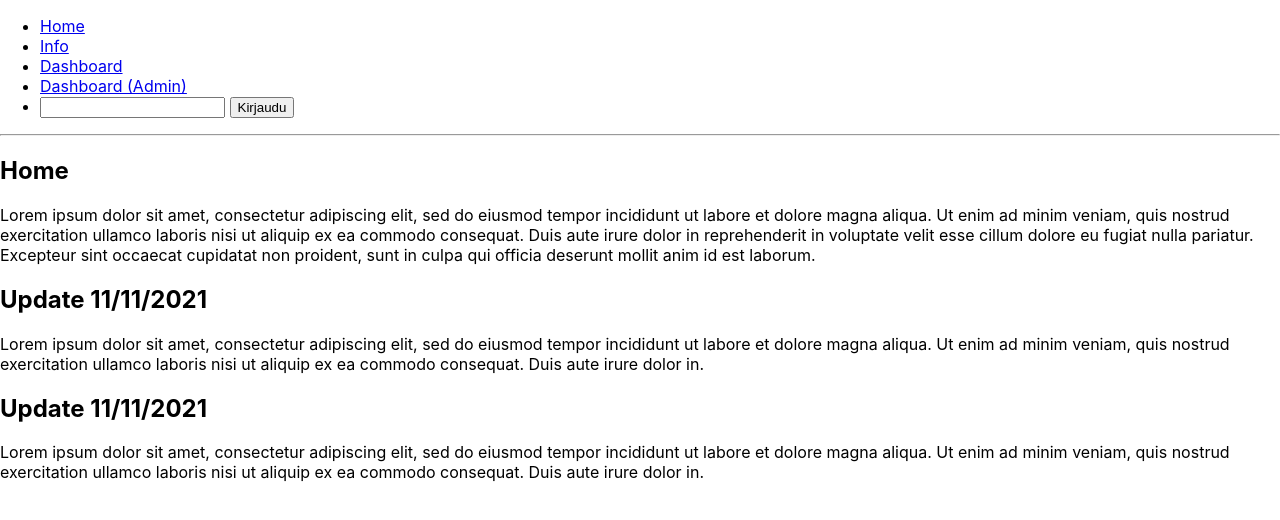
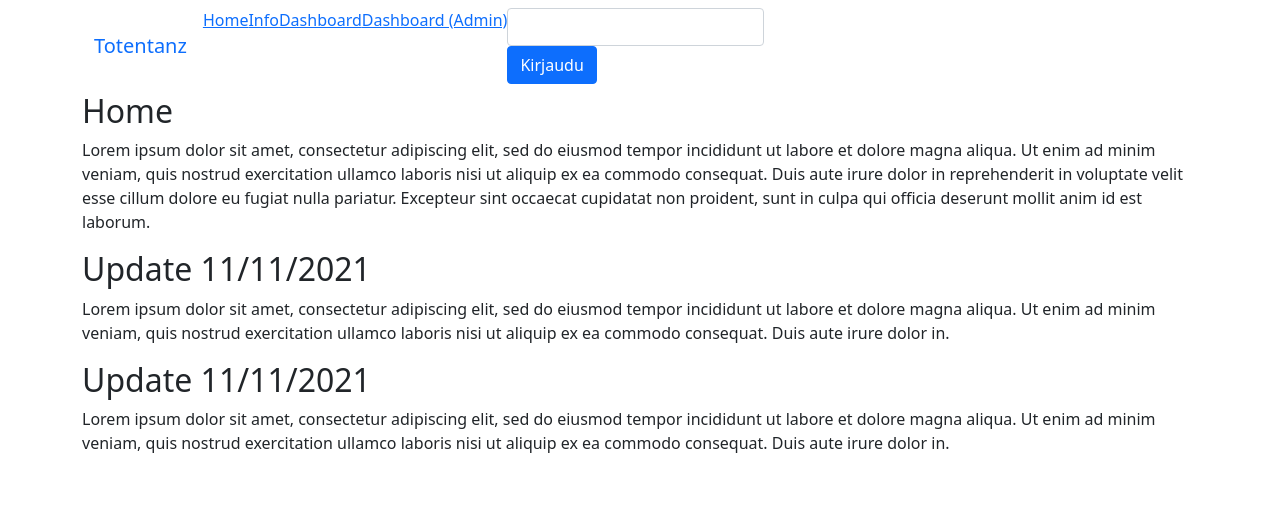
Before and after one commit to Zerahar/Totentanz, a React (Create React App) app in the folder frontend/: page / in a window 1280 px wide. Shown: the top 520 px of the page. Built offline with nearby package versions, Linux system fonts and the light colour scheme.

Commit message:
Started implementing bootstrap

```diff
--- a/frontend/package.json
+++ b/frontend/package.json
@@ -3,11 +3,13 @@
   "version": "0.1.0",
   "private": true,
   "dependencies": {
+    "@popperjs/core": "^2.9.1",
     "@roast-cms/french-press-editor": "^14.0.0",
     "@testing-library/jest-dom": "^5.11.4",
     "@testing-library/react": "^11.1.0",
     "@testing-library/user-event": "^12.1.10",
     "bootstrap": "^5.0.0-beta3",
+    "node-sass": "^5.0.0",
     "pell": "^1.0.6",
     "react": "^17.0.1",
     "react-dom": "^17.0.1",
--- a/frontend/src/App.css
+++ /dev/null
@@ -1,38 +0,0 @@
-.App {
-  text-align: center;
-}
-
-.App-logo {
-  height: 40vmin;
-  pointer-events: none;
-}
-
-@media (prefers-reduced-motion: no-preference) {
-  .App-logo {
-    animation: App-logo-spin infinite 20s linear;
-  }
-}
-
-.App-header {
-  background-color: #282c34;
-  min-height: 100vh;
-  display: flex;
-  flex-direction: column;
-  align-items: center;
-  justify-content: center;
-  font-size: calc(10px + 2vmin);
-  color: white;
-}
-
-.App-link {
-  color: #61dafb;
-}
-
-@keyframes App-logo-spin {
-  from {
-    transform: rotate(0deg);
-  }
-  to {
-    transform: rotate(360deg);
-  }
-}
--- a/frontend/src/App.js
+++ b/frontend/src/App.js
@@ -1,4 +1,4 @@
-import './App.css';
+
 import { Component } from 'react'
 import { BrowserRouter as Router, Route, Link, Switch, Redirect } from "react-router-dom";
 import Home from './Home.js'
@@ -6,6 +6,7 @@
 import AdminDashboard from './AdminDashboard.js'
 import { Pay, PlayerInfo, Message, PlayerDashboard } from './PlayerDashboard.js'
 import { NewCharacter, NewUser, MessageAdmin } from './AdminDashboard.js'
+import './custom.scss'
 
 class App extends Component {
   constructor(props) {
@@ -129,30 +130,39 @@
         })
   }
   render() {
-    let loginForm = <li><form onSubmit={this.login}><input type="text" value={this.state.login} onChange={this.handleChange}></input> <button type="submit">Kirjaudu</button><br />
+    let loginForm = <li class="nav-item"><form onSubmit={this.login}><input type="text" value={this.state.login} onChange={this.handleChange} class="form-control"></input>
+      <button type="submit" class="btn btn-primary">Kirjaudu</button>
     </form><span color="red">{this.state.warning}</span></li>
     if (this.state.userId)
-      loginForm = <li><button type="submit" onClick={this.logout}>Kirjaudu ulos</button></li>
+      loginForm = <li class="nav-item"><button type="submit" onClick={this.logout} class="btn btn-primary">Kirjaudu ulos</button></li>
     return (
       <Router>
-        <div>
-          <ul>
-            <li>
+        <div class="container">
+          <nav class="navbar navbar-expand-md">
+            <div class="container-fluid">
+              <a class="navbar-brand" href="/">Totentanz</a>
+              <div class="collapse navbar-collapse" id="navbar">
+                <ul class="navbar-nav">
+                  <li class="nav-item">
                     <Link to="/">Home</Link>
                   </li>
-            <li>
+                  <li class="nav-item">
                     <Link to="/info">Info</Link>
                   </li>
-            <li>
+                  <li class="nav-item">
                     <Link to="/dashboard">Dashboard</Link>
                   </li>
-            <li>
+                  <li class="nav-item">
                     <Link to="/admin">Dashboard (Admin)</Link>
                   </li>
                   {loginForm}
 
                 </ul>
-          <hr />
+              </div>
+              <button class="navbar-toggler" type="button" data-bs-toggle="collapse" data-bs-target="#navbar" aria-controls="navbar" aria-expanded="false" aria-label="Valikko">
+                <span class="navbar-toggler-icon"></span>
+              </button></div>
+          </nav>
 
           <Switch>
             <Route exact path="/">
--- /dev/null
+++ b/frontend/src/custom.scss
@@ -0,0 +1,28 @@
+// A helper for defining breakpoints
+@mixin breakpoint($point) {
+    @if $point=='lg' {
+        @media (min-width: 992px) {
+            @content ;
+        }
+    }
+
+    @else if $point=='md' {
+        @media (min-width: 768px) {
+            @content ;
+        }
+    }
+
+    @else if $point=='sm' {
+        @media (min-width: 576px) {
+            @content ;
+        }
+    }
+}
+
+.table-operations {
+    display: block;
+
+    @include breakpoint(md) {
+        display: flex;
+    }
+}
--- a/frontend/src/index.css
+++ /dev/null
@@ -1,13 +0,0 @@
-body {
-  margin: 0;
-  font-family: -apple-system, BlinkMacSystemFont, 'Segoe UI', 'Roboto', 'Oxygen',
-    'Ubuntu', 'Cantarell', 'Fira Sans', 'Droid Sans', 'Helvetica Neue',
-    sans-serif;
-  -webkit-font-smoothing: antialiased;
-  -moz-osx-font-smoothing: grayscale;
-}
-
-code {
-  font-family: source-code-pro, Menlo, Monaco, Consolas, 'Courier New',
-    monospace;
-}
--- a/frontend/src/index.js
+++ b/frontend/src/index.js
@@ -1,8 +1,9 @@
 import React from 'react';
 import ReactDOM from 'react-dom';
-import './index.css';
 import App from './App';
 import reportWebVitals from './reportWebVitals';
+import 'bootstrap/dist/css/bootstrap.min.css';
+
 
 ReactDOM.render(
   <React.StrictMode>
```
Also changed, not shown: frontend/src/AdminDashboard.js (+51 -27 lines), frontend/src/logo.svg (deleted), 1 other file (tests, documents, lock files or other folders). Lines whose indentation alone changed are shown as unchanged.
